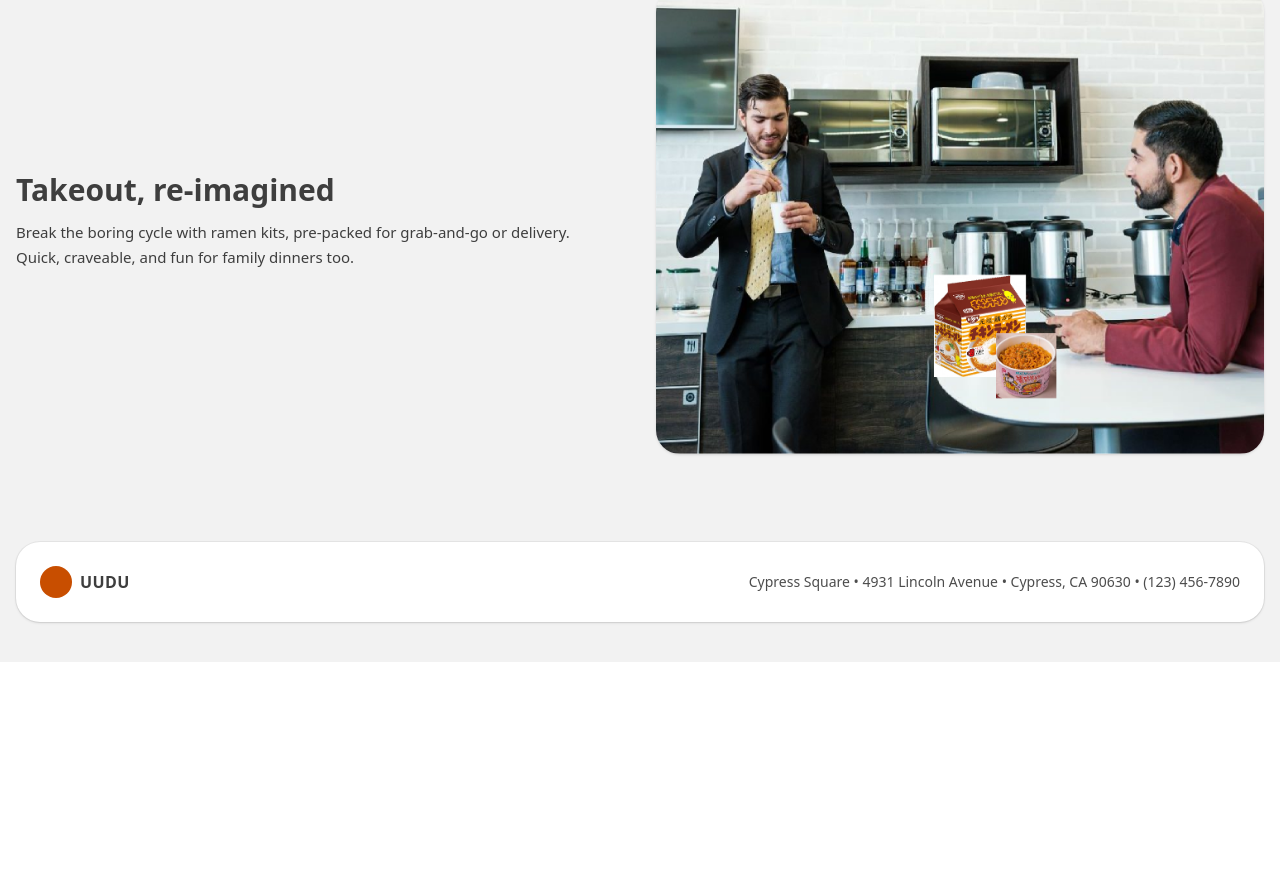
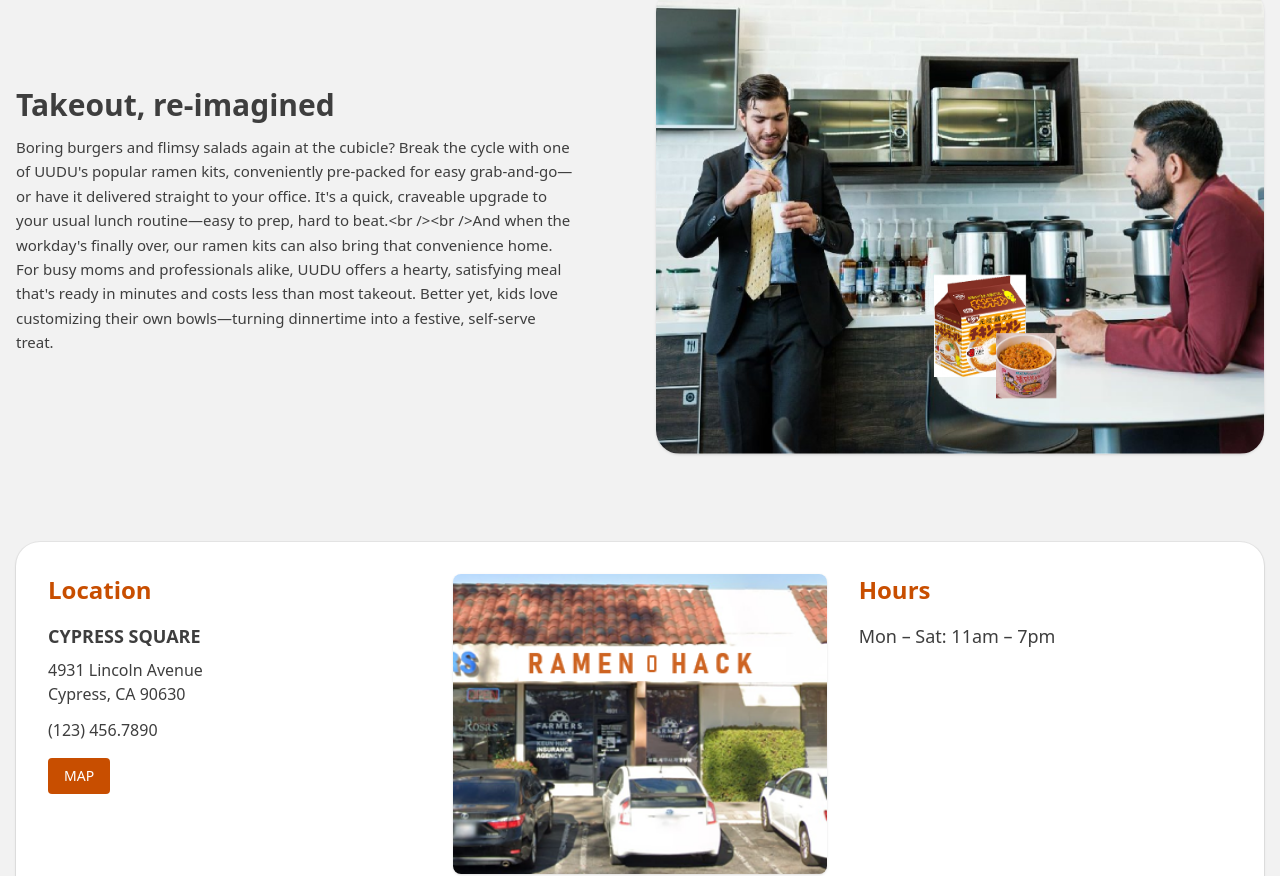
Before and after one commit to MandeepBasnet/Uudu, a React (Vite) app: page / in a window 1280 px wide. Shown: the part 3220-4096 px from the top of the page. Before the commit the page ends 3882 px from the top, so only its background shows below. Built offline with nearby package versions, Linux system fonts and the light colour scheme.

Commit message:
Home Page Restructure with Images and more content driven stuff

```diff
--- a/src/components/Footer.jsx
+++ b/src/components/Footer.jsx
@@ -4,21 +4,53 @@ export default function Footer() {
   return (
     <footer className="pb-10 pt-6">
       <div className="mx-auto max-w-7xl px-4">
-        <div className="rounded-3xl bg-white p-6 shadow-sm ring-1 ring-black/5">
-          <div className="flex flex-col items-start justify-between gap-4 md:flex-row md:items-center">
-            <div className="flex items-center gap-2">
-              <div className="size-8 rounded-full bg-[#C84E00]" />
-              <span
-                className="font-semibold tracking-wide"
+        <div className="rounded-3xl bg-white p-8 shadow-sm ring-1 ring-black/5">
+          <div className="grid grid-cols-1 md:grid-cols-3 gap-8 items-start">
+            {/* Location Section */}
+            <div>
+              <h3
+                className="text-2xl font-semibold text-[#C84E00] mb-4"
                 style={{ fontFamily: "Bahnschrift, system-ui, sans-serif" }}
               >
-                UUDU
-              </span>
+                Location
+              </h3>
+              <div className="space-y-2">
+                <p
+                  className="text-lg font-semibold text-[#3E3E3E]"
+                  style={{ fontFamily: "Bahnschrift, system-ui, sans-serif" }}
+                >
+                  CYPRESS SQUARE
+                </p>
+                <div className="text-[#3E3E3E]">
+                  <p>4931 Lincoln Avenue</p>
+                  <p>Cypress, CA 90630</p>
+                </div>
+                <p className="text-[#3E3E3E] mt-3">(123) 456.7890</p>
+              </div>
+              <button className="mt-4 bg-[#C84E00] text-white px-4 py-2 rounded text-sm font-medium hover:bg-[#B73D00] transition-colors">
+                MAP
+              </button>
             </div>
-            <p className="text-sm text-black/70">
-              Cypress Square • 4931 Lincoln Avenue • Cypress, CA 90630 • (123)
-              456-7890
-            </p>
+
+            {/* Store Image Section */}
+            <div className="flex justify-center">
+              <img
+                src="/images/store-front.png"
+                alt="UUDU Store Front - Ramen O Hack"
+                className="w-full max-w-sm rounded-lg object-cover shadow-sm"
+              />
+            </div>
+
+            {/* Hours Section */}
+            <div>
+              <h3
+                className="text-2xl font-semibold text-[#C84E00] mb-4"
+                style={{ fontFamily: "Bahnschrift, system-ui, sans-serif" }}
+              >
+                Hours
+              </h3>
+              <p className="text-lg text-[#3E3E3E]">Mon – Sat: 11am – 7pm</p>
+            </div>
           </div>
         </div>
       </div>
--- a/src/pages/Home.jsx
+++ b/src/pages/Home.jsx
@@ -4,12 +4,7 @@ import Footer from "../components/Footer";
 import Section from "../components/Section";
 
 /**
- * UUDU — Home Page (Slide 8 Corrected Flow)
- * Tech: React (Vite, JS + SWC), Tailwind v4.1
- * Following presentation strictly:
- * - Hero full image with overlay text: "UUDU. Fearless Ramen Hack"
- * - Next section: "The ramen hack mothership has landed" with description paragraph
- * - Then: "So hackin' easy", "Value beyond the hype", "Chilled vibe…", "Takeout, re‑imagined", "Cook preview".
+ * UUDU – Home Page
  */
 
 export default function Home() {
@@ -92,7 +87,7 @@ function SoHackinEasy() {
   return (
     <Section
       title="So hackin' easy"
-      content="Instant ramen fans take their bowls beyond the basic packet. UUDU stocks 28 toppings and bold hack sauces with step‑by‑step visuals, pairings, and techniques so hacking feels straightforward."
+      content="Scroll through social and you’ll see it—instant ramen fans taking their bowls to the next level, far beyond the basic packet. That kind of flavor magic and hack‑level fun takes more than noodles alone, which is why UUDU stocks 28 unique toppings and bold hack sauces to make any instant ramen—Korean, Japanese, or otherwise—taste incredible… even out of this world.  <br /> <br /> And no sweat on your next amazing nuudu creation. At UUDU, we break it all down with step‑by‑step visuals, smart pairings, and fail‑safe techniques so hacking feels straightforward, not overwhelming. Now, the possibilities are truly endless."
       img="/images/easy-desktop.png"
     />
   );
@@ -147,7 +142,8 @@ function ChilledVibe() {
   return (
     <Section
       title="Chilled vibe for a new foodie generation"
-      content="With subtle ambiance, spacious seating, and curated entertainment, UUDU is the place to vibe, try new foods, and share bold flavors."
+      content="UUDU isn’t just a resourceful nuudu hack lab—it’s where you vibe. With an inviting, subtle ambiance, spacious seating, and curated socialtainment playing on the big screen, we’ve built a space where casual creatives can chill and try new foods. <br /> <br />There’s an uncommon rhythm and spirit that you’ll feel right away, echoing the range of our global flavors. UUDU brings people together over bold tastes, fresh ideas, and a love for doing things differently. Who knows how this self-serve ramen trend will unfold—but together, WE will help shape the next chapter.
+"
       img="/images/vibe-desktop.png"
     />
   );
@@ -157,7 +153,7 @@ function TakeoutReimagined() {
   return (
     <Section
       title="Takeout, re‑imagined"
-      content="Break the boring cycle with ramen kits, pre‑packed for grab‑and‑go or delivery. Quick, craveable, and fun for family dinners too."
+      content="Boring burgers and flimsy salads again at the cubicle? Break the cycle with one of UUDU's popular ramen kits, conveniently pre-packed for easy grab-and-go—or have it delivered straight to your office. It's a quick, craveable upgrade to your usual lunch routine—easy to prep, hard to beat.<br /><br />And when the workday's finally over, our ramen kits can also bring that convenience home. For busy moms and professionals alike, UUDU offers a hearty, satisfying meal that's ready in minutes and costs less than most takeout. Better yet, kids love customizing their own bowls—turning dinnertime into a festive, self-serve treat."
       img="/images/takeout-desktop.png"
       imageLeft
     />
```
Also changed, not shown: public/images/store-front.png (renamed from public/images/Picture8.png).
